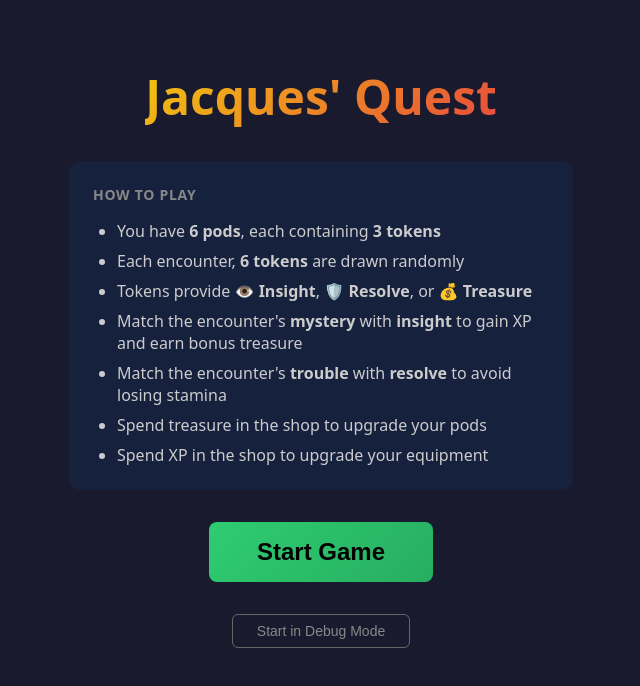
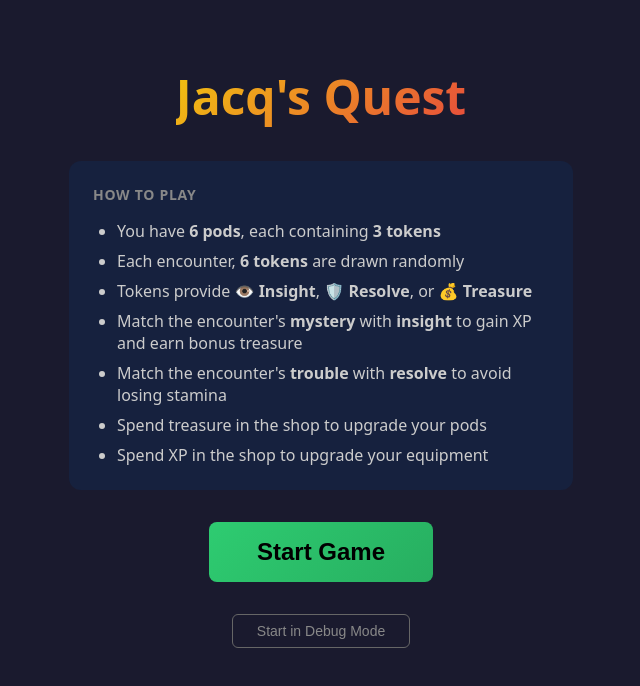
Before and after one commit to sitnaltax/jackpot-dungeon, a Svelte app: page / in a window 1280 px wide. Shown: the top 686 px of the page, without its empty margins (319-959 px from the left). Built offline with nearby package versions, Linux system fonts and the light colour scheme.

Commit message:
Jacques -> Jacq

```diff
--- a/index.html
+++ b/index.html
@@ -3,7 +3,7 @@
   <head>
     <meta charset="UTF-8" />
     <meta name="viewport" content="width=device-width, initial-scale=1.0" />
-    <title>Jacques' Quest</title>
+    <title>Jacq's Quest</title>
     <style>
       * {
         box-sizing: border-box;
--- a/src/components/StartScreen.svelte
+++ b/src/components/StartScreen.svelte
@@ -3,7 +3,7 @@
 </script>
 
 <div class="start-screen">
-  <h1>Jacques' Quest</h1>
+  <h1>Jacq's Quest</h1>
 
   <div class="how-to-play">
     <h3>How to Play</h3>
```
